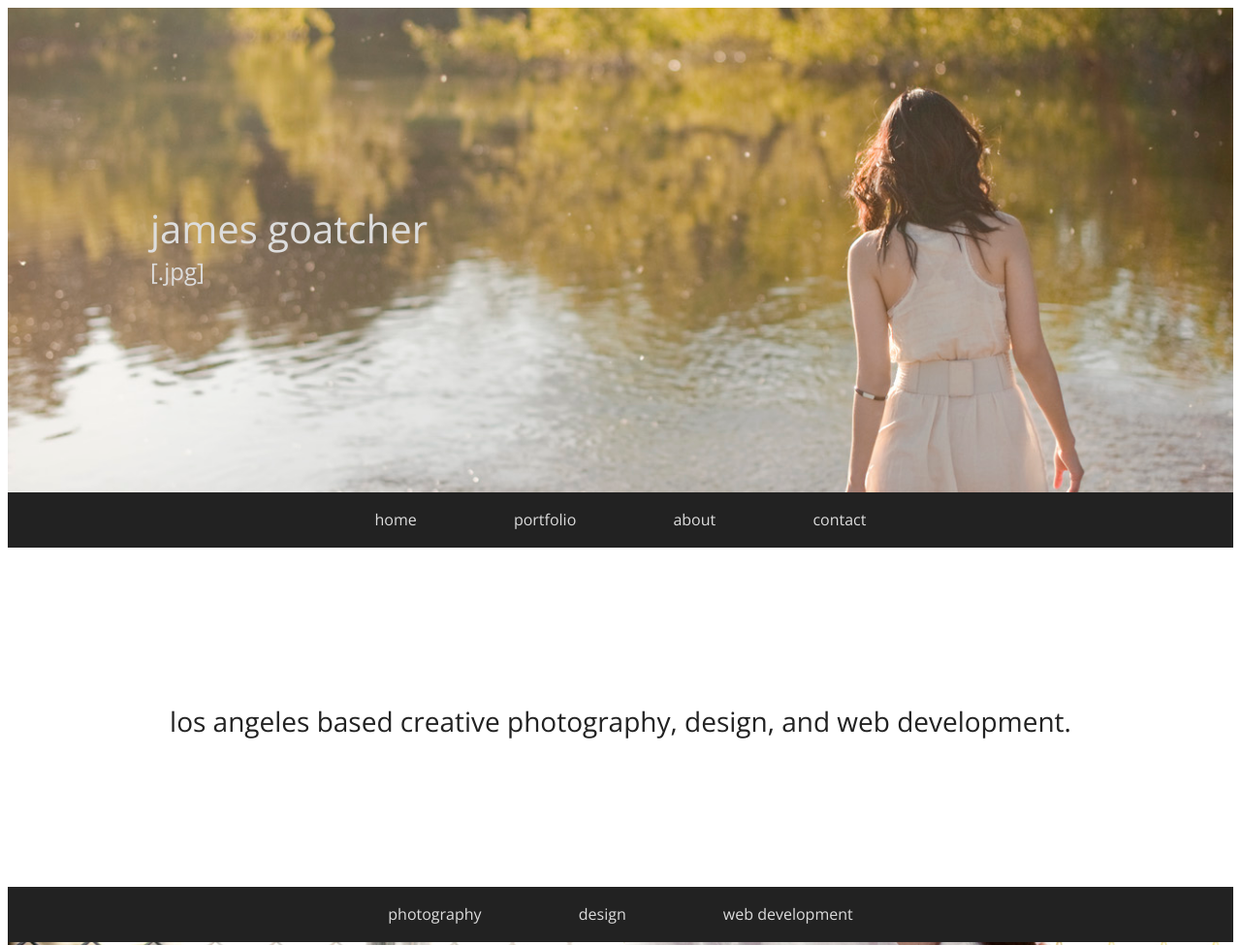
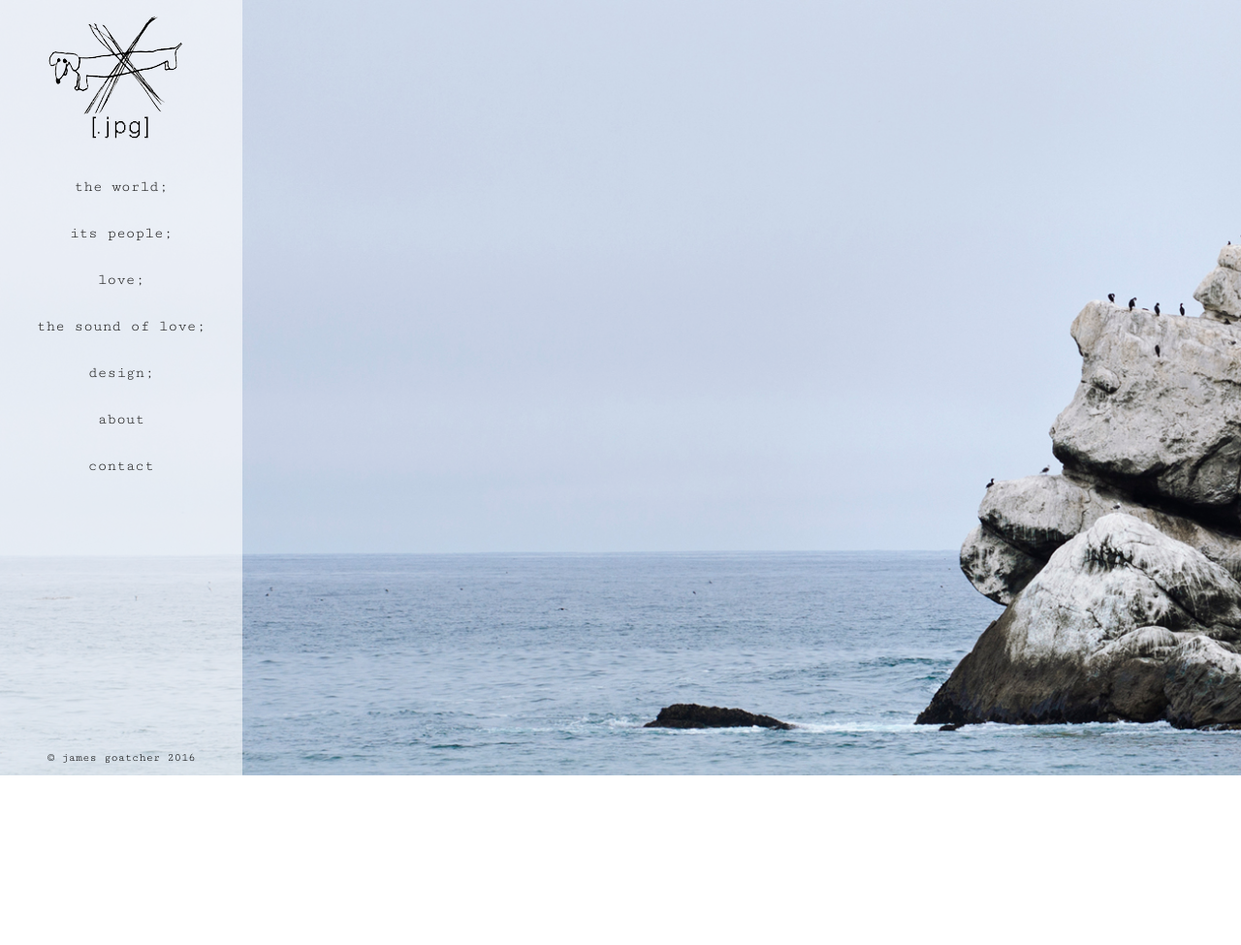
Before and after one commit to jamesgoatcher/james_goatcher_llc, a plain HTML site: page index.html in a window 1280 px wide. Shown: the top 975 px of the page at 97% size. After the commit the page ends 800 px from the top, so only its background shows below. Drawn offline with nearby package versions, Linux system fonts and the light colour scheme.

Commit message:
2nd layout and styling. js disabled until reworked into a single page app.

```diff
--- a/css/style.css
+++ b/css/style.css
@@ -1,135 +1,65 @@
-html, body {
-	font-family: 'Open Sans', sans-serif;
-	font-style: 300;
+body {
+	font-family: 'Cutive Mono', sans-serif;
 	text-transform: lowercase;
-	color: #ddd;
 }
 
-.container {
-	max-width: 970px;
-	margin: 0 auto;
+header {
+	width: 250px;
+	background-color: rgba(255, 255, 255, 0.6);
+	float: left;
+	height: 100%;
+	position: fixed;
+	z-index: 100;
+	top: 0;
+	bottom: 0;
+	left: 0;
+	right: 0;
+}
+
+img {
+	margin: 10px 0 0 0;
+}
+
+ul {
+	list-style: none;
+	text-align: center;
 	padding: 0;
 }
 
-header {
-	background: url(../img/jumbo-dream.jpg) no-repeat center center;
-	background-size: cover;
-	height: 500px;
-	margin: 0 auto;
-
+li {
+	line-height: 3em;
 }
 
-header h1, h2 {
-	margin: 0 auto;
-	display: block;
-	font-weight: 300;
-	position: relative;
-	top: 200px;
+nav a {
+	color: #222;
+	font-size: 1em;
+	text-decoration: none;
+	padding: 5px 10px;
+	transition: .5s;
 }
 
-header h1 {
-	font-size: 2.5em;
+nav a:hover {
+	color: #B1BBEB;
 }
 
-header h2 {
-	font-size: 1.5em;
-}
-
-nav {
-	background: #222;
-	height: 57px;
-}
-
-#nav-ul {
-	list-style: none;
-	text-align: center;
-	margin: 0;
-	padding: 0;
-}
-
-.nav-li {
-	display: inline-block;
-	margin: 0 auto;
-	font-weight: 300;
-	padding: 17px 48px;
-	transition: background 1s;
-}
-
-.nav-li:hover {
-	background: #444;
-}
-
-#mission {
-	color: #222;
-	font-size: 28px;
-	height: 350px;
-	font-weight: 300;
-}
-
-#mission p {
-	margin: 0 auto;
-	text-align: center;
-	padding: 160px 0;
-}
-
-#services {
-	background: #222;
-	height: 57px;
-}
-
-#services-ul {
-	list-style: none;
-	text-align: center;
-	margin: 0;
-	padding: 0;
-}
-
-#services li {
-	display: inline-block;
-	margin: 0 auto;
-	text-align: center;
-	font-weight: 300;
-	padding: 17px 48px;
-	transition: background 1s;
-}
-
-#services-ul li:hover {
-	background: #444;
-
-}
-
-#jumbo {
-	background: url(../img/jumbo-fence.jpg) no-repeat center center;
+.jumbo {
+	width: 100%;
+	height: 100%;
+	position: absolute;
+	top: 0;
+	left: 0;
+	background-image: url(../img/world-rocks.jpg);
 	background-size: cover;
-	height: 500px;
-}
-
-.photo-class {
-	display: inline-block;
-	text-align: center;
-	margin: 80px 10px;
-	background: #eee;
-	border: 1px solid black;
-	height: 350px;
-	width: 220px;
+	background-repeat: no-repeat;
 }
 
 footer {
-	background: #222;
-	height: 100px;
-	font-size: 12px;
+	float: left;
+	position: fixed;
+	bottom: 0;
+	z-index: 200;
+	margin: 0;
+	padding: 0 41px;
+	font-size: .75em;
+	clear: left;
 }
-
-#footer-ul {
-	list-style: none;
-	margin: 0;
-	padding: 0;
-	position: relative;
-	top: 24px;
-}
-
-li a {
-	text-decoration: none;
-	color: #fff;
-	font-weight: 300;
-}
--- a/index.html
+++ b/index.html
@@ -2,64 +2,34 @@
 <html>
 <head>
 <link rel = "stylesheet" href = "css/style.css" type = "text/css">
-<link href='https://fonts.googleapis.com/css?family=Open+Sans:400,300,300italic,700' rel='stylesheet' type='text/css'>
+<link href='https://fonts.googleapis.com/css?family=Cutive+Mono' rel='stylesheet' type='text/css'>
 	<title>[.jpg] are we dreaming yet?</title>
 </head>
 
 <body>
 
 	<header>
-		<div class = "container">
-			<h1>James Goatcher</h1>
-			<h2>[.jpg]</h2>
-		</div>
+		<a href="#"><img src="img/logo.png"></a>
+		<nav>
+			<ul>
+				<li class="the_world"><a href="#">the world;</a></li>
+				<li class="its_people"><a href="#">its people;</a></li>
+				<li class="love"><a href="#">love;</a></li>
+				<li class="the_sound_of_love"><a href="#">the sound of love;</a></li>
+				<li class="design"><a href="#">design;</a></li>
+				<li class="about"><a href="#">about</a></li>
+				<li class="contact"><a href="#">contact</a></li>
+			</ul>
+		</nav>
 	</header>
 
-	<nav>
-		<div class = "container">
-			<ul id = "nav-ul">
-				<li class = "nav-li">Home</li>
-				<li class = "nav-li">Portfolio</li>
-				<li class = "nav-li">About</li>
-				<li class = "nav-li">Contact</li>
-			</ul>
-		</div>
-	</nav>
-
-	<section id = "mission">
-		<div class = "container">
-		<p>Los Angeles based creative photography, design, and web development.</p>
-		</div>
-	</section>
-
-	<section id = "services">
-		<div class = "container">
-			<ul id = "services-ul">
-				<li id = "photo-gallery">Photography</li>
-				<li>Design</li>
-				<li>Web Development</li>
-			</ul>
-		</div>
-	</section>
-
-	<section id = "jumbo">
-		<div class = "container">
-			<div id = "jumbo-photo">
-			</div>
-		</div>
-	</section>
+	<div class = "jumbo">
+	</div>
 
 	<footer>
-		<div class = "container">
-			<ul id = "footer-ul">
-				<li><a href="http://www.jamesgoatcher.com" target = "_blank">jamesgoatcher.com</a></li>
-				<li><a href="http://www.sans35weddings.com" target = "_blank">sans35weddings.com</a></li>
-				<li><a href="http://www.soundcloud.com/jamesgoatcher" target = "_blank">soundcloud.com/jamesgoatcher</a></li>
-			</ul>
-		</div>
+		<p>&copy; James Goatcher 2016</p>
 	</footer>
-
-<script text = "text/javascript" src = "js/app.js"></script>
+<!-- <script text = "text/javascript" src = "js/app.js"></script> -->
 </body>
 
 </html>
```
Also changed, not shown: img/logo.png (added), img/people-fence.jpg (added), img/people-float.jpg (added), img/people-lake.jpg (added), img/world-bryggen.jpg (added), img/world-fjord.jpg (added), img/world-morro.jpg (added), img/world-rocks.jpg (added), img/world-tokyo.jpg (added), 2 other files.
